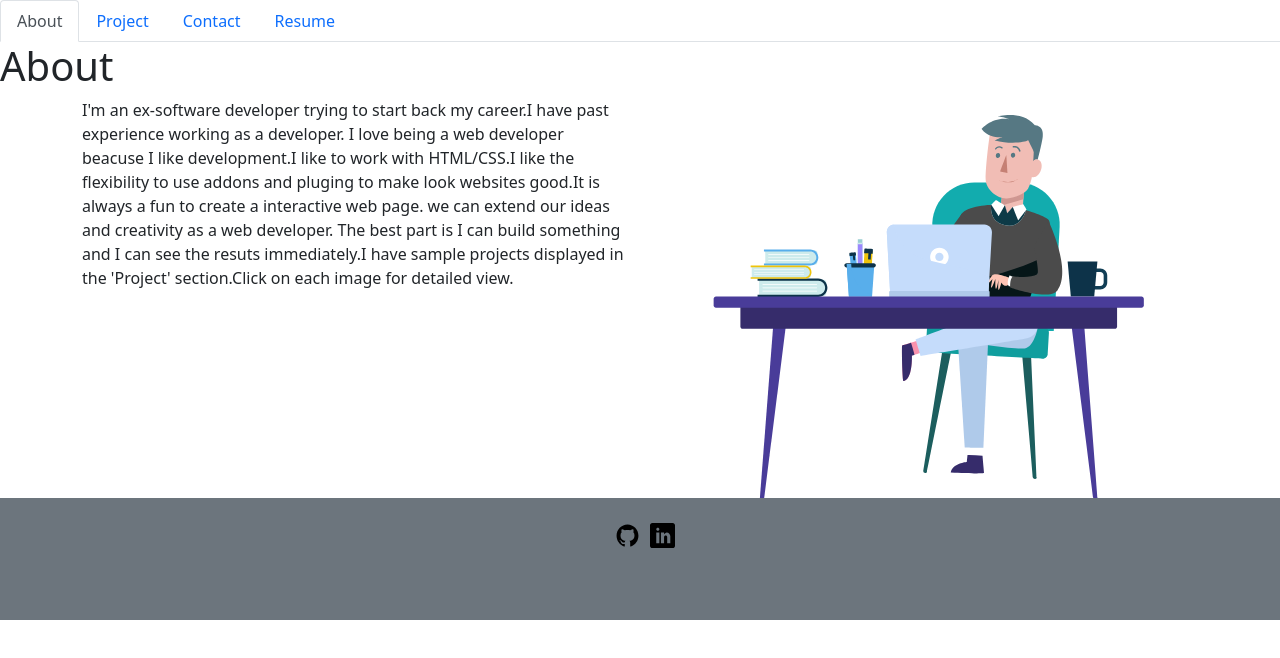
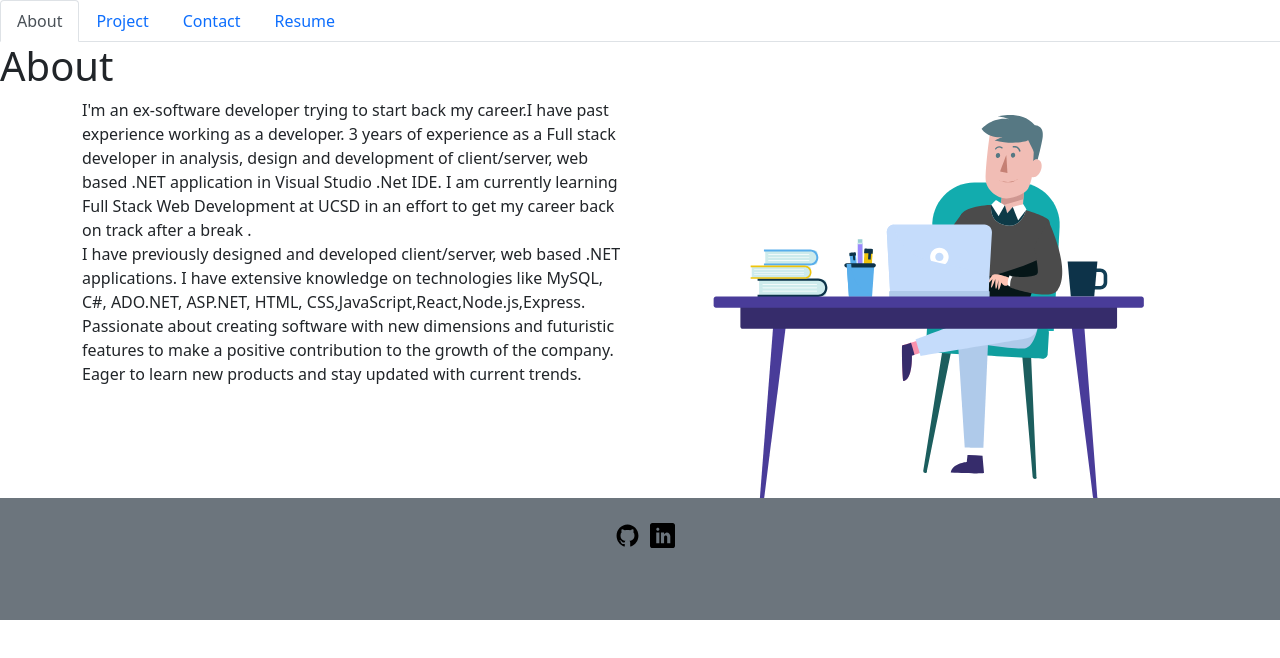
Before and after one commit to sangeethaNR/react-portfolio, a React (Create React App) app: page / in a window 1280 px wide. Shown: the top 658 px of the page. Built offline with nearby package versions, Linux system fonts and the light colour scheme.

Commit message:
about section modified

```diff
--- a/src/components/pages/About.js
+++ b/src/components/pages/About.js
@@ -10,12 +10,11 @@ export default function About() {
           <Col>  <p>
       I'm an ex-software developer trying to start back my career.I have past experience working as
                             a developer.
-                            I love being a web developer beacuse I like development.I like to work with HTML/CSS.I like
-                            the flexibility to use addons and pluging to make
-                            look websites good.It is always a fun to create a interactive web page. we can extend our
-                            ideas and creativity as a web developer.
-                            The best part is I can build something and I can see the resuts immediately.I have sample
-                            projects displayed in the 'Project' section.Click on each image for detailed view.
+            3 years  of experience  as a Full stack developer in analysis, design and development of client/server, web based .NET application in Visual Studio .Net IDE. I am currently learning Full Stack Web Development at UCSD in an effort to get my career back on track after a break  .
+            <br/> I have previously designed and developed client/server, web based .NET applications.
+             I have extensive knowledge on technologies like MySQL, C#, ADO.NET, ASP.NET, HTML, CSS,JavaScript,React,Node.js,Express.
+             Passionate about creating software with new dimensions and futuristic features to make a positive contribution to the growth of the company.
+              Eager to learn new products and stay updated with current trends.
       </p>
       </Col>
       <Col>
```
